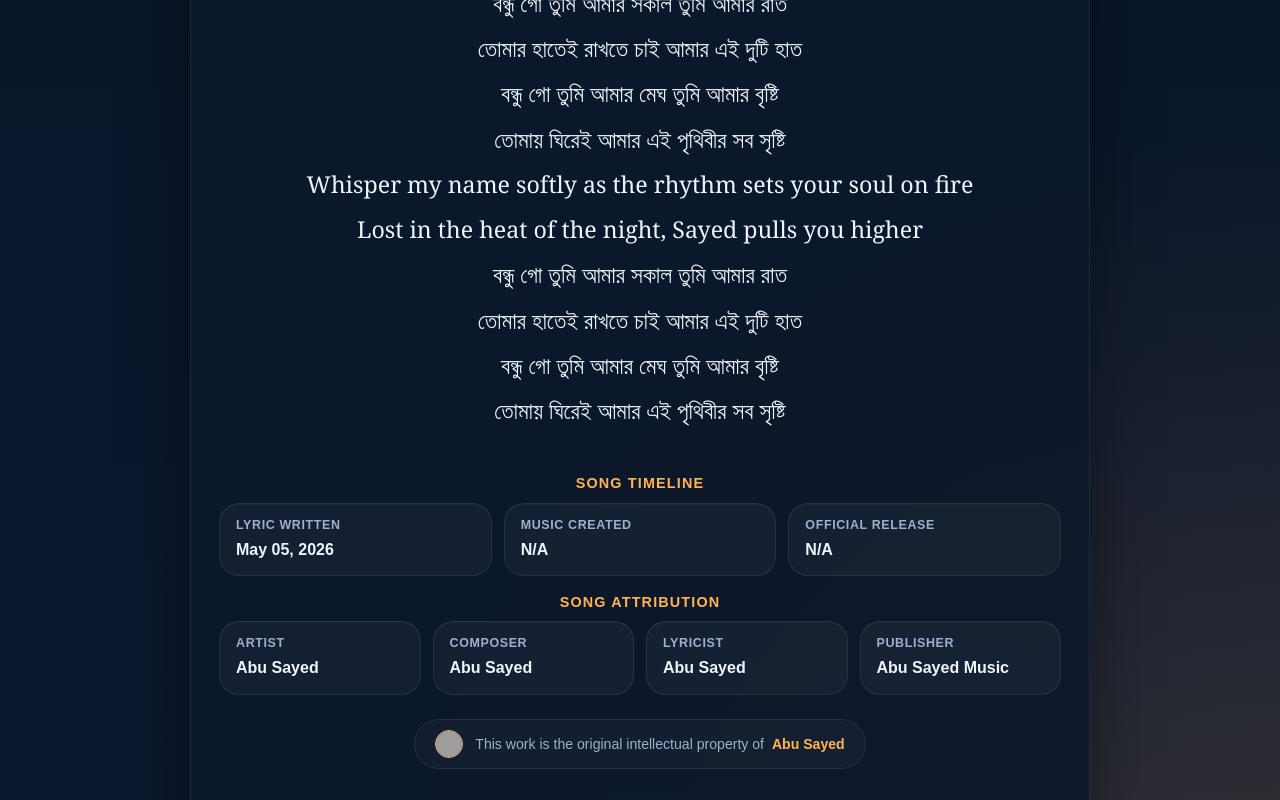
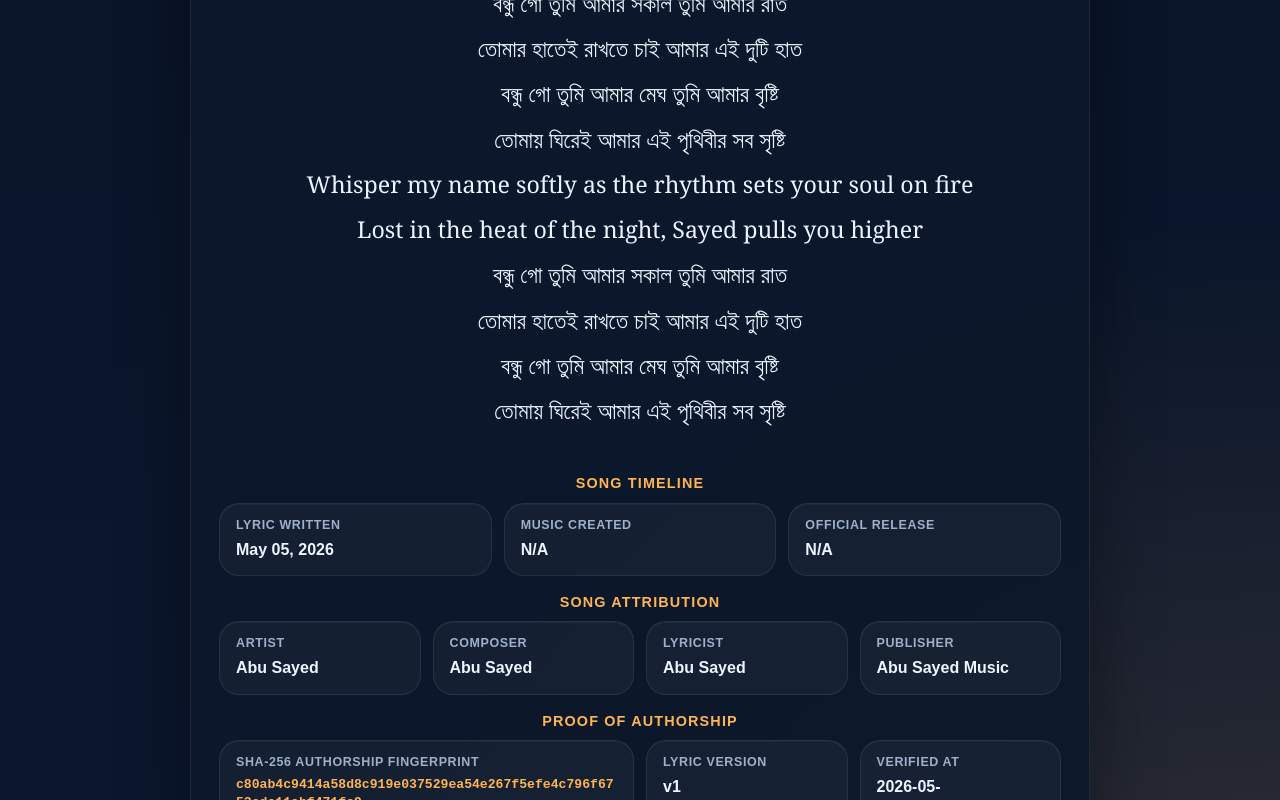
Before and after one commit to ImAbuSayed/bondhu-go, a plain HTML site: page index.html in a window 1280 px wide. Shown: the part 2000-2800 px from the top of the page. Drawn offline with Linux system fonts and the light colour scheme; grey boxes are pictures that could not be loaded.

Commit message:
feat: update song assets v1 with signed GPG commit [verified]

```diff
--- a/index.html
+++ b/index.html
@@ -14,9 +14,9 @@
     <meta name="keywords" content="Bondhu Go, Abu Sayed lyrics, original song lyrics, Abu Sayed original song, Abu Sayed lyricist, Abu Sayed composer, Abu Sayed songwriter, official lyrics">
     <meta name="robots" content="index,follow,max-snippet:-1,max-image-preview:large,max-video-preview:-1">
     <meta name="referrer" content="strict-origin-when-cross-origin">
-    <meta name="description" content="Abu Sayed&#x27;s original song &#x27;Bondhu Go&#x27; official lyrics. Explore the depth of this composition, written and owned by Abu Sayed.">
+    <meta name="description" content="Official documentation of lyrics for &#x27;Bondhu Go&#x27;, a signature song by Abu Sayed, showcasing his original songwriting and composition.">
     <meta property="og:title" content="Bondhu Go - Original Lyrics by Abu Sayed">
-    <meta property="og:description" content="Abu Sayed&#x27;s original song &#x27;Bondhu Go&#x27; official lyrics. Explore the depth of this composition, written and owned by Abu Sayed.">
+    <meta property="og:description" content="Official documentation of lyrics for &#x27;Bondhu Go&#x27;, a signature song by Abu Sayed, showcasing his original songwriting and composition.">
     <meta property="og:type" content="music.song">
     <meta property="og:url" content="https://imabusayed.github.io/bondhu-go/">
     <meta property="og:site_name" content="Abu Sayed Music">
@@ -24,7 +24,7 @@
     <meta name="last-modified" content="2026-05-05 18:40:47">
     <meta name="twitter:card" content="summary_large_image">
     <meta name="twitter:title" content="Bondhu Go - Original Lyrics by Abu Sayed">
-    <meta name="twitter:description" content="Abu Sayed&#x27;s original song &#x27;Bondhu Go&#x27; official lyrics. Explore the depth of this composition, written and owned by Abu Sayed.">
+    <meta name="twitter:description" content="Official documentation of lyrics for &#x27;Bondhu Go&#x27;, a signature song by Abu Sayed, showcasing his original songwriting and composition.">
     <link rel="canonical" href="https://imabusayed.github.io/bondhu-go/">
     <link rel="sitemap" type="application/xml" title="Sitemap" href="https://imabusayed.github.io/bondhu-go/sitemap.xml">
     <link rel="author" href="https://github.com/ImAbuSayed">
@@ -100,7 +100,7 @@
       "@id": "https://imabusayed.github.io/bondhu-go#webpage",
       "url": "https://imabusayed.github.io/bondhu-go/",
       "name": "Bondhu Go - Original Lyrics by Abu Sayed",
-      "description": "Abu Sayed's original song 'Bondhu Go' official lyrics. Explore the depth of this composition, written and owned by Abu Sayed.",
+      "description": "Official documentation of lyrics for 'Bondhu Go', a signature song by Abu Sayed, showcasing his original songwriting and composition.",
       "isPartOf": {
         "@id": "https://music.abusayed.com.bd/#website"
       },
@@ -537,7 +537,7 @@
 
         <div class="controls">
             <button class="btn-speak" id="speakBtn" title="Read the lyrics aloud"><span id="speakText">Read Aloud</span></button>
-            <a href="https://music.abusayed.com.bd/Licensing/?https://imabusayed.github.io/bondhu-go/" class="btn-license" title="Get licensing for this song" target="_blank">License this song: Bondhu Go</a>
+            <a href="https://music.abusayed.com.bd/Licensing/?https://imabusayed.github.io/bondhu-go/" class="btn-license" title="Get licensing for this song" target="_blank">Official Music Licensing for Bondhu Go</a>
 
         </div>
         <br>
@@ -612,6 +612,26 @@
             <div class="meta-card">
                 <span class="meta-label">Publisher</span>
                 <strong>Abu Sayed Music</strong>
+            </div>
+
+                </div>
+            </div>
+
+            <div class="details-block">
+                <div class="details-title">Proof of Authorship</div>
+                <div class="meta-grid">
+
+            <div class="meta-card" style="grid-column: span 2;">
+                <span class="meta-label">SHA-256 Authorship Fingerprint</span>
+                <strong style="word-break: break-all; font-family: monospace; font-size: 0.82rem; color: var(--accent);">c80ab4c9414a58d8c919e037529ea54e267f5efe4c796f6753cde11abf471fc9</strong>
+            </div>
+            <div class="meta-card">
+                <span class="meta-label">Lyric Version</span>
+                <strong>v1</strong>
+            </div>
+            <div class="meta-card">
+                <span class="meta-label">Verified At</span>
+                <strong>2026-05-27T23:53:15.637882</strong>
             </div>
 
                 </div>
```
Also changed, not shown: excerpts/Bridge-Preview.txt (added), excerpts/Chorus-Preview.txt (added), excerpts/Hook-1-Preview.txt (added), excerpts/Hook-2-Preview.txt (added), excerpts/Pre-Chorus-1-Preview.txt (added), excerpts/Pre-Chorus-2-Preview.txt (added), excerpts/Verse-1-Preview.txt (added), excerpts/Verse-2-Preview.txt (added), excerpts/Verse-3-Preview.txt (added), hashes.txt (added), llms.txt, lyrics_backup/2026-05-27_bondhu-go-v1.txt (added), manifest.json (added), 1 other file.
